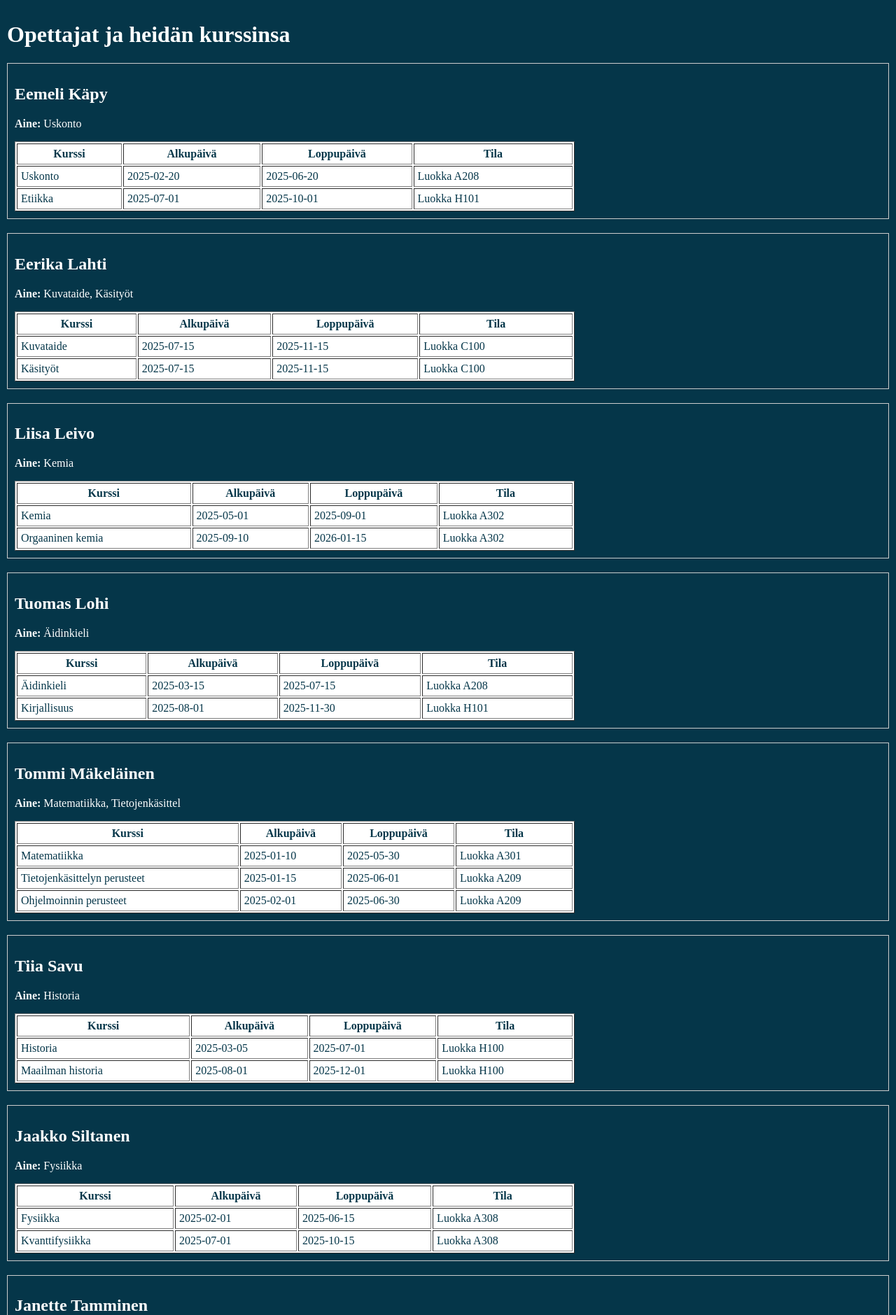
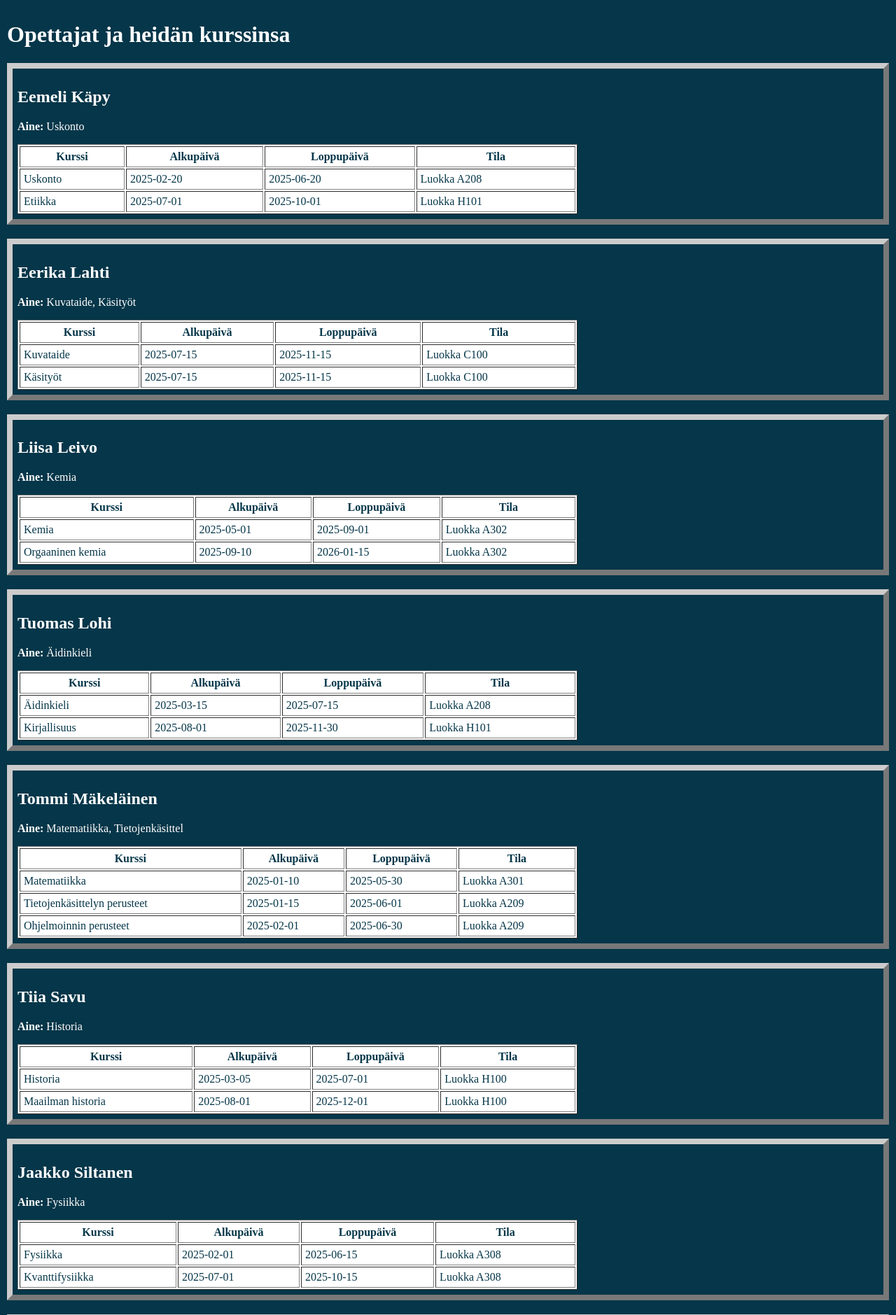
Before and after one commit to Autsku/Projekti, a PHP site: page /opettajat.php in a window 1280 px wide. Shown: the part 100-1979 px from the top of the page at 70% size. Run offline with PHP 8.4, Linux system fonts and the light colour scheme; data comes from the database, SQL or seed files in the repository.

Commit message:
Your commit message here

```diff
--- a/Projekti/Koodi/opettajat.php
+++ b/Projekti/Koodi/opettajat.php
@@ -30,7 +30,7 @@ $opettajat = $stmt->fetchAll(PDO::FETCH_ASSOC);
         <h1>Opettajat ja heidän kurssinsa</h1>
 
         <?php foreach ($opettajat as $opettaja): ?>
-            <div class="teacher-box" style="border:1px solid #ccc; padding:10px; margin-bottom:20px;">
+            <div class="teacher-box" style="border:8px outset #ccc; padding:7px; margin-bottom:20px;">
                 <h2><?= htmlspecialchars($opettaja['Etunimi'] . ' ' . $opettaja['Sukunimi']) ?></h2>
                 <p><strong>Aine:</strong> <?= htmlspecialchars($opettaja['Aine']) ?></p>
 
```
